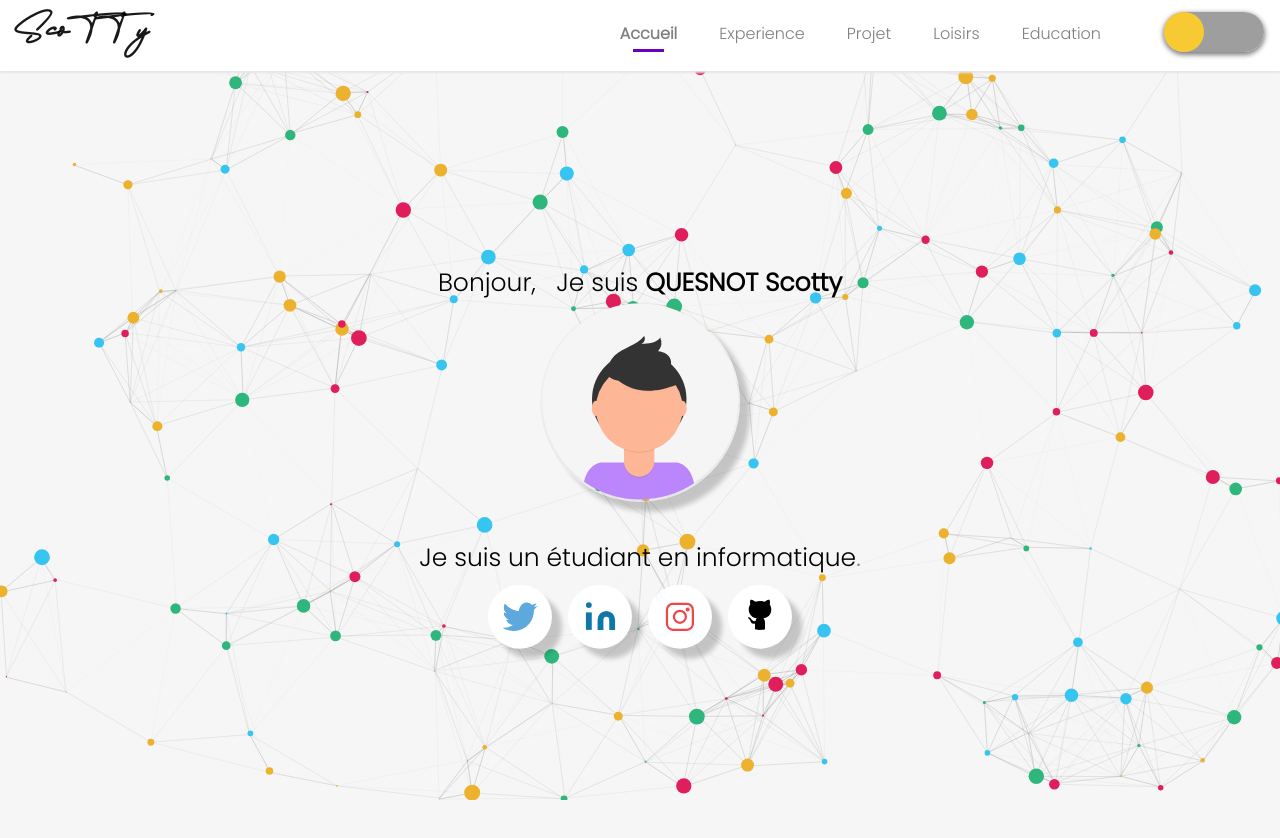
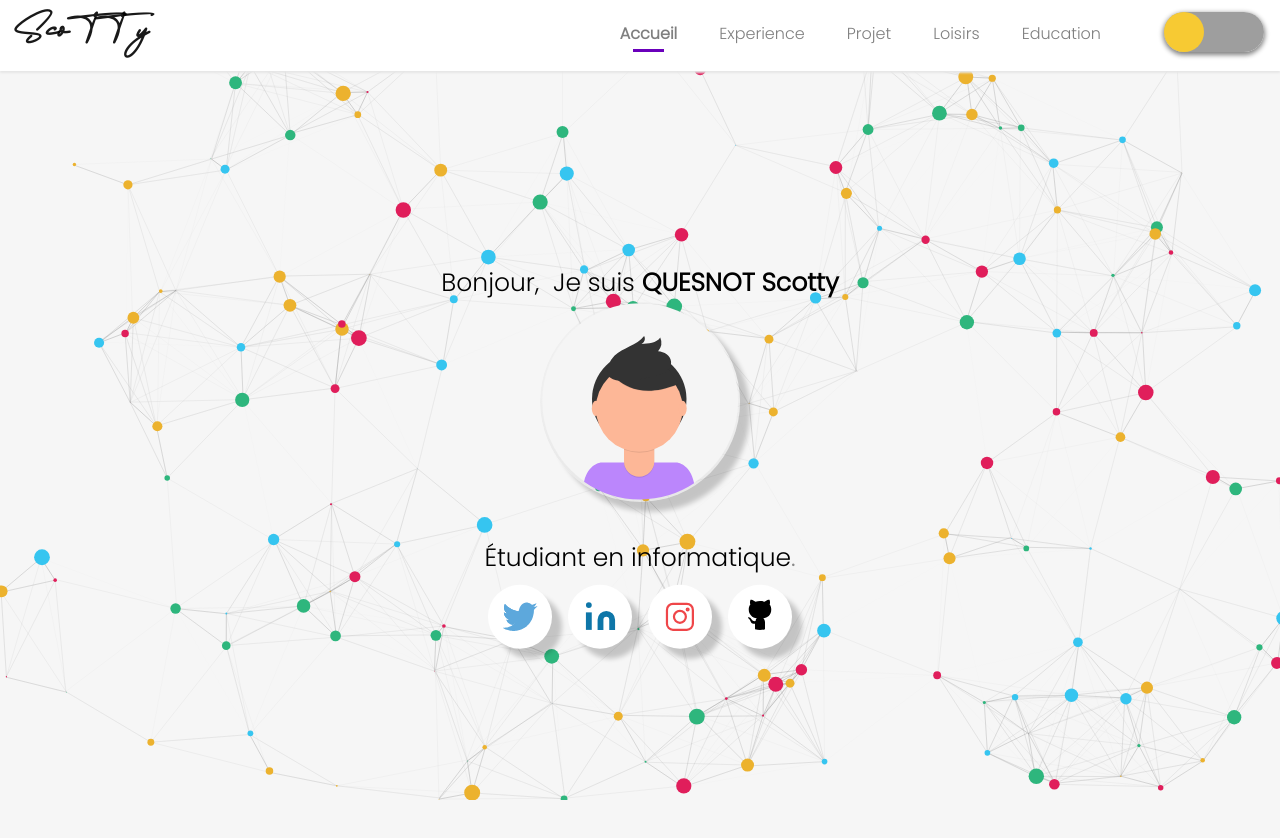
Before and after one commit to KraaPa/Portfolio, a plain HTML site: page index.html in a window 1280 px wide. Drawn offline with nearby package versions, Linux system fonts and the light colour scheme; grey boxes are pictures that could not be loaded; some icons are missing.

Commit message:
Add files via upload

```diff
--- a/index.html
+++ b/index.html
@@ -57,13 +57,13 @@
     </div>
     <center>
         <!-- Home Section -->
-        <div class="text col-sm-6" style="margin-top: 140px;">Bonjour, <span class="wave"></span>&nbsp; Je suis <span class="header">QUESNOT Scotty</span>
+        <div class="text col-sm-6" style="margin-top: 140px;">Bonjour,<span class="wave"></span>&nbsp; Je suis <span class="header">QUESNOT Scotty</span>
             <div class="center">
                 <div>
                     <img src="assets/images/dp_male.svg" alt="" class="rounded-circle" height="200" width="200">
                 </div>
                 <br/>
-                <span style="display: inline;">Je suis un étudiant en informatique<span class="animated-text"
+                <span style="display: inline;">Étudiant en informatique<span class="animated-text"
                     data-words=""></span>
                 </span>
                 <div>
```
